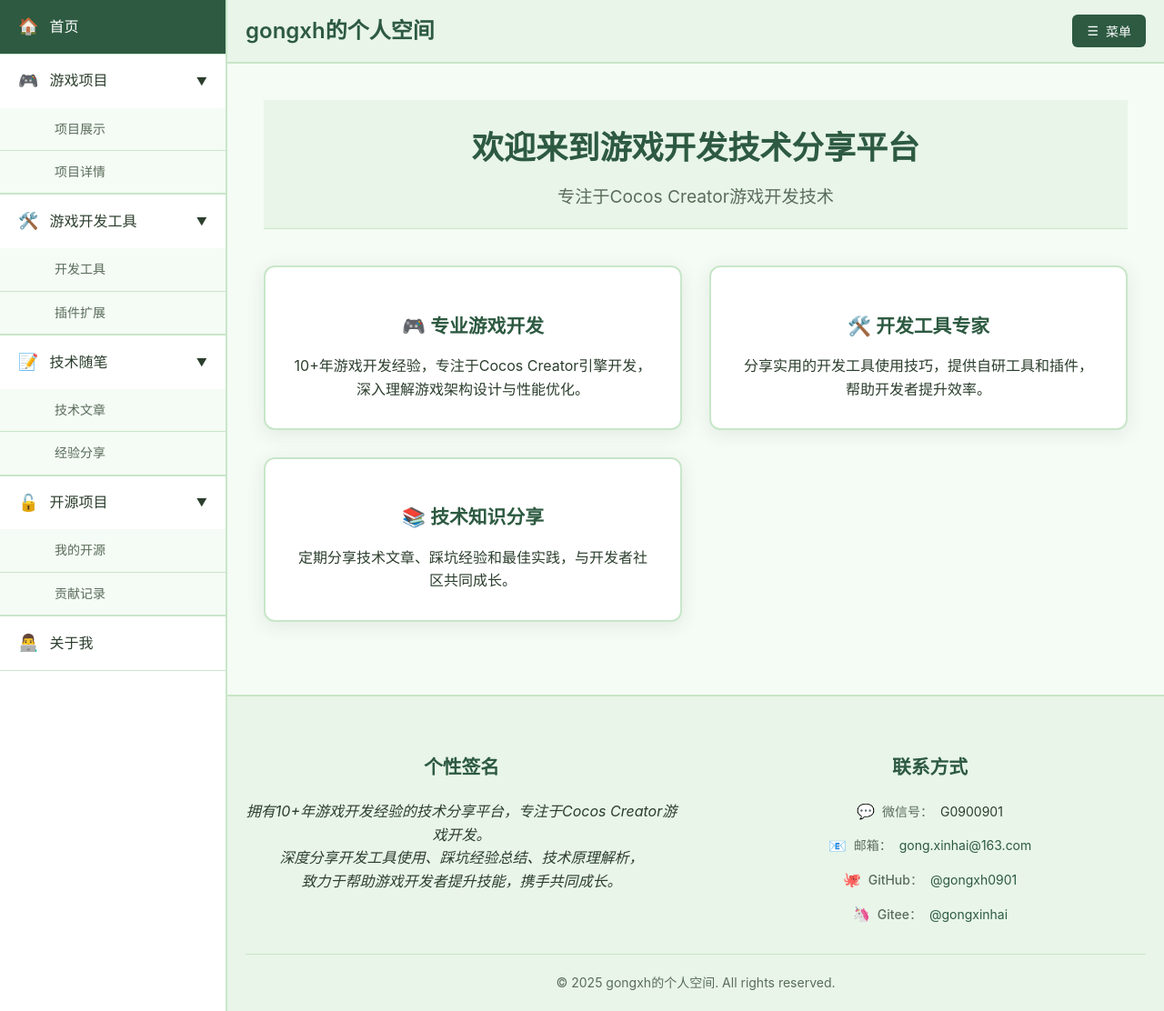
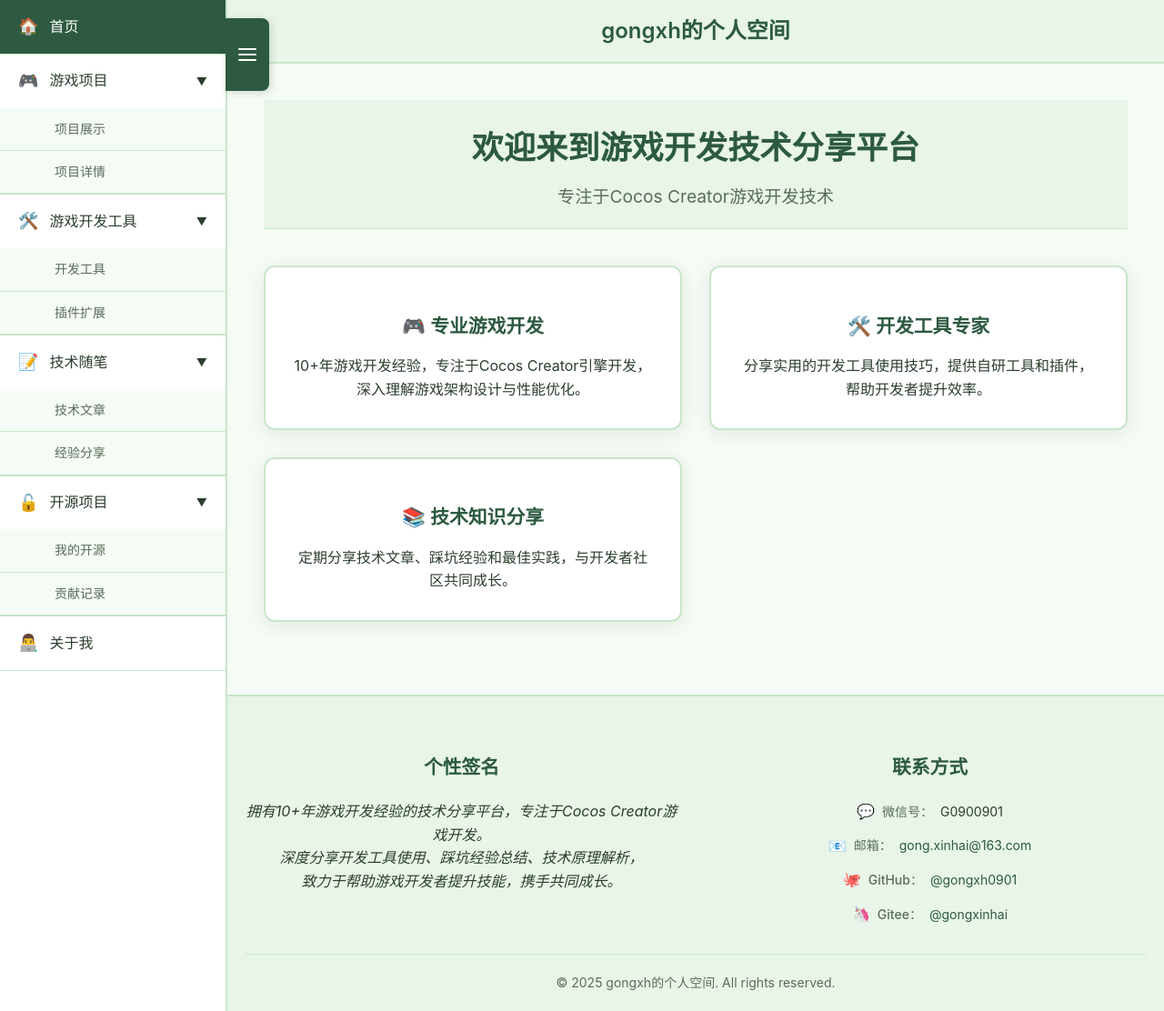
Before and after one commit to Gongxh0901/gongxh.github.io, a Jekyll site: the page built from index.markdown, in a window 1280 px wide. Shown: the whole page at 91% size. Built offline with Jekyll 4.4.1, drawn with Linux system fonts in a browser that asks for light colours.

Commit message:
修改侧边栏样式

```diff
--- a/_includes/header.html
+++ b/_includes/header.html
@@ -2,12 +2,6 @@
     <div class="header-container">
         <div class="header-content">
             <h1 class="site-title">{{ site.title | default: "游戏开发技术分享平台" }}</h1>
-            <div class="header-nav">
-                <button class="sidebar-toggle" id="sidebarToggle">
-                    <span class="toggle-icon">☰</span>
-                    <span class="toggle-text">菜单</span>
-                </button>
-            </div>
         </div>
     </div>
 </header>
--- a/_includes/sidebar.html
+++ b/_includes/sidebar.html
@@ -1,4 +1,13 @@
 <aside class="sidebar" id="sidebar">
+    <!-- 侧边栏切换按钮 -->
+    <button class="sidebar-toggle-btn" id="sidebarToggle">
+        <div class="toggle-icon">
+            <span></span>
+            <span></span>
+            <span></span>
+        </div>
+    </button>
+
     <nav class="sidebar-nav">
         <ul class="nav-list">
             {% for item in site.data.navigation.main %}
--- a/assets/js/main.js
+++ b/assets/js/main.js
@@ -21,15 +21,11 @@ document.addEventListener('DOMContentLoaded', function() {
             if (rightContentArea) {
                 rightContentArea.classList.add('expanded');
             }
-            sidebarToggle.querySelector('.toggle-icon').textContent = '☰';
-            sidebarToggle.querySelector('.toggle-text').textContent = '展开';
         } else {
             sidebar.classList.remove('collapsed');
             if (rightContentArea) {
                 rightContentArea.classList.remove('expanded');
             }
-            sidebarToggle.querySelector('.toggle-icon').textContent = '✕';
-            sidebarToggle.querySelector('.toggle-text').textContent = '收起';
         }
     }
 
--- a/assets/main.scss
+++ b/assets/main.scss
@@ -26,6 +26,7 @@ body, html {
   --sidebar-width: 250px;
   --sidebar-collapsed-width: 60px;
   --header-height: 70px;
+  --toggle-btn-size: 48px;
 }
 
 body {
@@ -53,10 +54,13 @@ body {
   z-index: 900;
   transition: all 0.3s ease;
   flex-shrink: 0;
+  position: fixed;
+  left: 0; /* 展开状态：左边紧贴浏览器左边界，完全显示 */
+  top: 0;
 }
 
 .sidebar.collapsed {
-  width: var(--sidebar-collapsed-width);
+  left: calc(-1 * var(--sidebar-width)); /* 收起状态：右边紧贴浏览器左边界，完全隐藏 */
 }
 
 .sidebar.collapsed .nav-text,
@@ -71,20 +75,64 @@ body {
   padding: 15px 0;
 }
 
-// 右侧内容区域
+// 侧边栏切换按钮 - 根据规则重新设计
+.sidebar-toggle-btn {
+  position: fixed; /* 使用固定定位 */
+  top: 20px;
+  left: calc(var(--sidebar-width) - 2px); /* 向左移动2px覆盖侧边栏边框 */
+  width: var(--toggle-btn-size);
+  height: 80px; /* 长宽比3:5，宽48px，高80px */
+  background: var(--primary-green);
+  border: none;
+  border-radius: 0 8px 8px 0; /* 左侧直角，右侧圆角 */
+  cursor: pointer;
+  display: flex;
+  align-items: center;
+  justify-content: center;
+  z-index: 1000;
+  transition: all 0.3s ease;
+  box-shadow: 2px 2px 8px rgba(45, 90, 65, 0.2);
+}
+
+.sidebar-toggle-btn:hover {
+  background: var(--light-green); /* 悬停效果：按钮颜色会变化 */
+}
+
+// 收起状态下的按钮位置
+.sidebar.collapsed .sidebar-toggle-btn {
+  left: -2px; /* 收起状态：向左移动2px与侧边栏完全融合 */
+}
+
+// 三横线图标
+.toggle-icon {
+  display: flex;
+  flex-direction: column;
+  justify-content: space-between;
+  width: 20px;
+  height: 14px;
+}
+
+.toggle-icon span {
+  display: block;
+  height: 2px;
+  width: 100%;
+  background: white;
+  border-radius: 1px;
+}
+
+// 右侧内容区域 - 需要根据侧边栏状态调整
 .right-content-area {
   flex: 1;
   display: flex;
   flex-direction: column;
   height: 100vh;
   overflow: hidden;
-  margin-left: 0;
+  margin-left: var(--sidebar-width); /* 展开状态：为侧边栏留出空间 */
   transition: margin-left 0.3s ease;
 }
 
 .right-content-area.expanded {
-  /* 当侧边栏收起时，右侧内容区域可以稍微扩展 */
-  margin-left: 0;
+  margin-left: 0; /* 收起状态：占满整个宽度 */
 }
 
 // 固定顶部header（在右侧内容区域内）
@@ -102,7 +150,7 @@ body {
 
 .header-content {
   display: flex;
-  justify-content: space-between;
+  justify-content: center; /* 居中显示标题 */
   align-items: center;
   height: 100%;
   padding: 0 20px;
@@ -118,28 +166,7 @@ body {
   text-decoration: none;
 }
 
-.header-nav {
-  display: flex;
-  align-items: center;
-}
-
-.sidebar-toggle {
-  background: var(--primary-green);
-  color: white;
-  border: none;
-  padding: 8px 16px;
-  border-radius: 6px;
-  cursor: pointer;
-  display: flex;
-  align-items: center;
-  gap: 8px;
-  font-size: 14px;
-  transition: all 0.3s ease;
-}
-
-.sidebar-toggle:hover {
-  background: var(--light-green);
-}
+// 旧的header nav样式已删除
 
 // 导航样式
 .sidebar-nav {
@@ -243,10 +270,6 @@ body {
   background: var(--pale-green);
   display: flex;
   flex-direction: column;
-}
-
-.main-content.expanded {
-  /* 保持原有的expanded类，但在新布局中不需要改变margin */
 }
 
 .content-wrapper {
@@ -656,26 +679,39 @@ body {
 // 响应式设计
 @media (max-width: 768px) {
   .page-wrapper {
-    flex-direction: column;
+    flex-direction: row; /* 保持双栏布局 */
   }
 
   .sidebar {
     position: fixed;
     top: 0;
-    left: 0;
+    left: calc(-1 * var(--sidebar-width)); /* 移动端默认隐藏 */
     width: var(--sidebar-width);
     height: 100vh;
     z-index: 1100;
-    transform: translateX(-100%);
-    transition: transform 0.3s ease;
+    transition: left 0.3s ease;
   }
 
   .sidebar.mobile-open {
-    transform: translateX(0);
+    left: 0; /* 移动端展开：完全显示 */
+  }
+
+  // 移动端侧边栏切换按钮
+  .sidebar-toggle-btn {
+    position: fixed; /* 移动端固定定位 */
+    top: 20px;
+    left: -2px; /* 移动端向左移动2px与侧边栏融合 */
+    right: auto;
+    z-index: 1200;
+  }
+
+  .sidebar.mobile-open .sidebar-toggle-btn {
+    left: calc(var(--sidebar-width) - 50px); /* 展开时移到侧边栏右边界，考虑2px偏移 */
   }
 
   .right-content-area {
     width: 100%;
+    margin-left: 0; /* 移动端不留空间 */
   }
 
   .content-wrapper {
```
